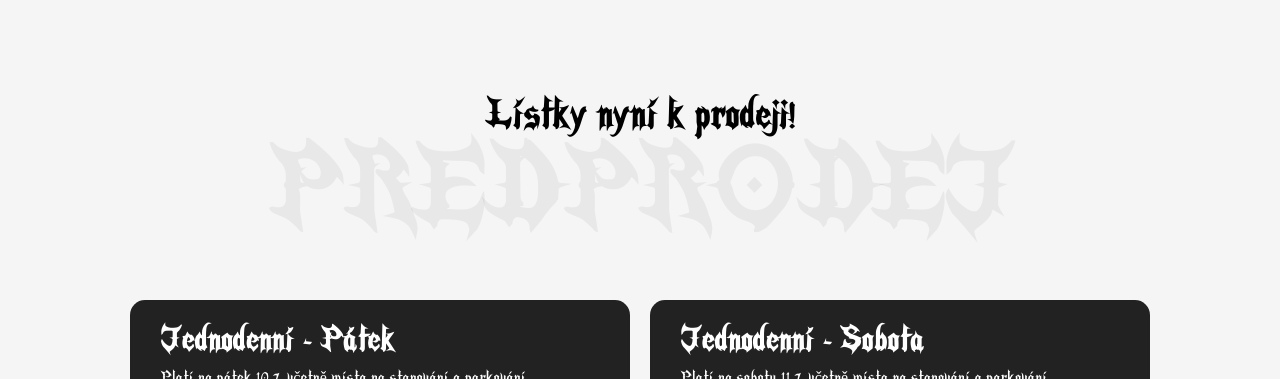
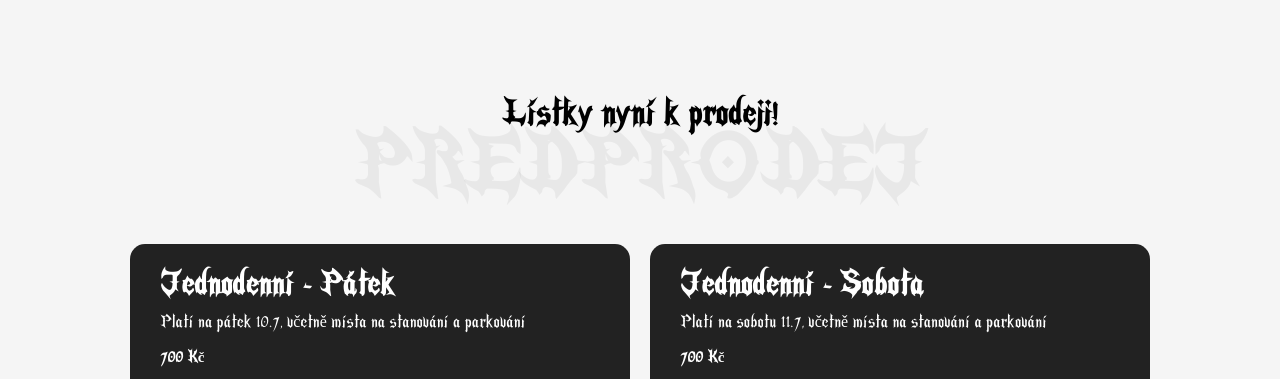
Before and after one commit to CENERGYACCOUNT/metaforafest.cz, a plain HTML site: page index.html in a window 1280 px wide. Shown: the part 2243-2622 px from the top of the page. Drawn offline with Linux system fonts and the light colour scheme.

Commit message:
Update index.html

```diff
--- a/index.html
+++ b/index.html
@@ -263,12 +263,13 @@
 <section class="tickets spad" style="position:relative; padding: 100px 0; background:#f5f5f5;">
     <div class="container">
         <!-- Heading -->
-        <div class="row">
-            <div class="col-12 text-center" style="margin-bottom:50px;">
-                <h2 style="font-size:36px; font-weight:700; margin-bottom:10px; color:#000000;">Lístky nyní k prodeji!</h2>
-                <h1 style="font-size:100px; font-weight:900; color: rgba(0, 0, 0, 0.05); line-height:1; margin:0;">PREDPRODEJ</h1>
-            </div>
-        </div>
+   <div class="row">
+    <div class="col-12 text-center" style="margin-bottom:2rem;">
+        <h2 style="font-weight:700; color:#000; font-size:2rem; max-width:90%; margin:0 auto;">Lístky nyní k prodeji!</h2>
+        <h1 style="font-weight:900; color: rgba(0,0,0,0.05); line-height:1; margin:0 auto; font-size:6vw; max-width:95%; word-wrap: break-word;">PREDPRODEJ</h1>
+    </div>
+</div>
+
 
      <!-- Tickets -->
 <div class="row justify-content-center" style="gap:20px; flex-wrap:wrap;">
```
